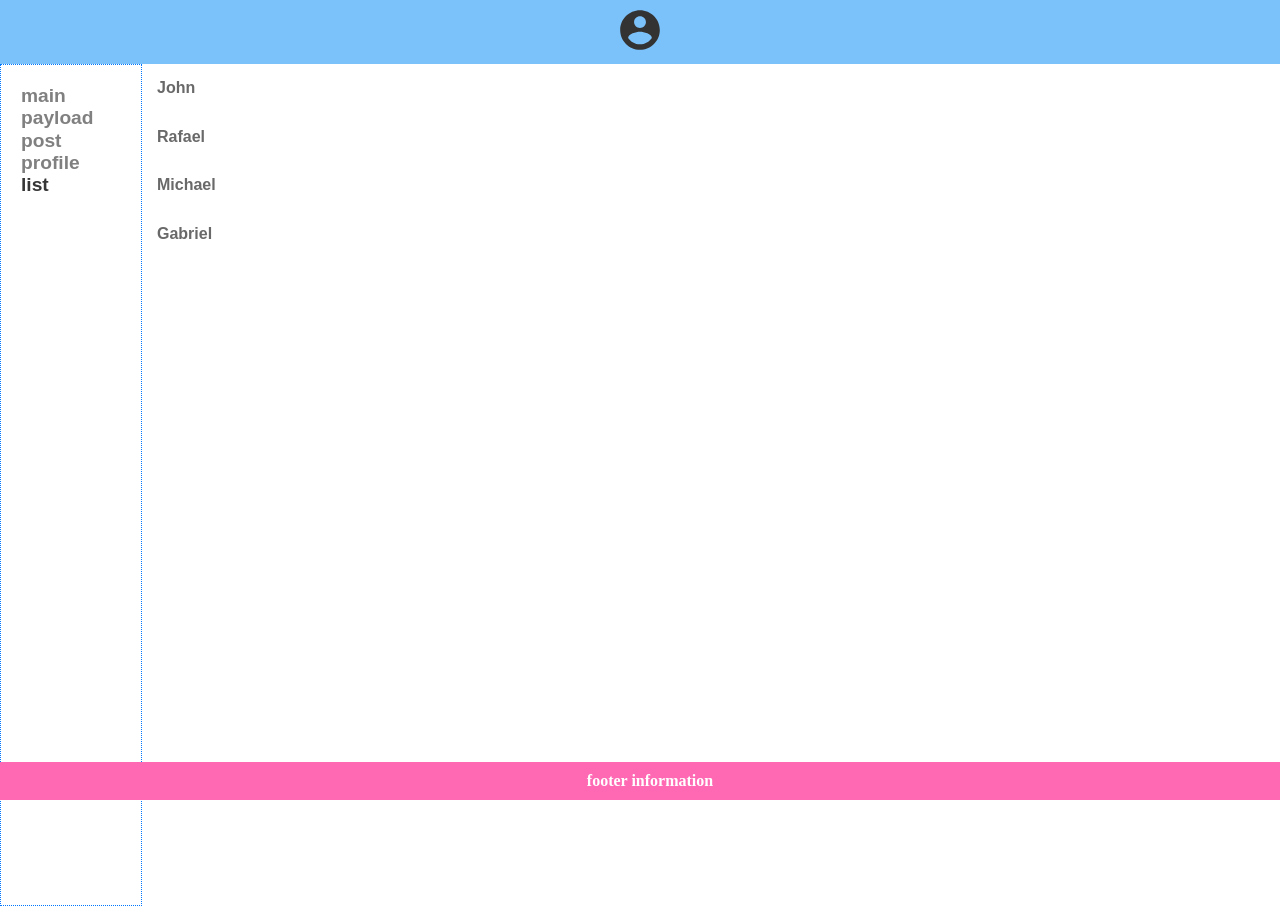
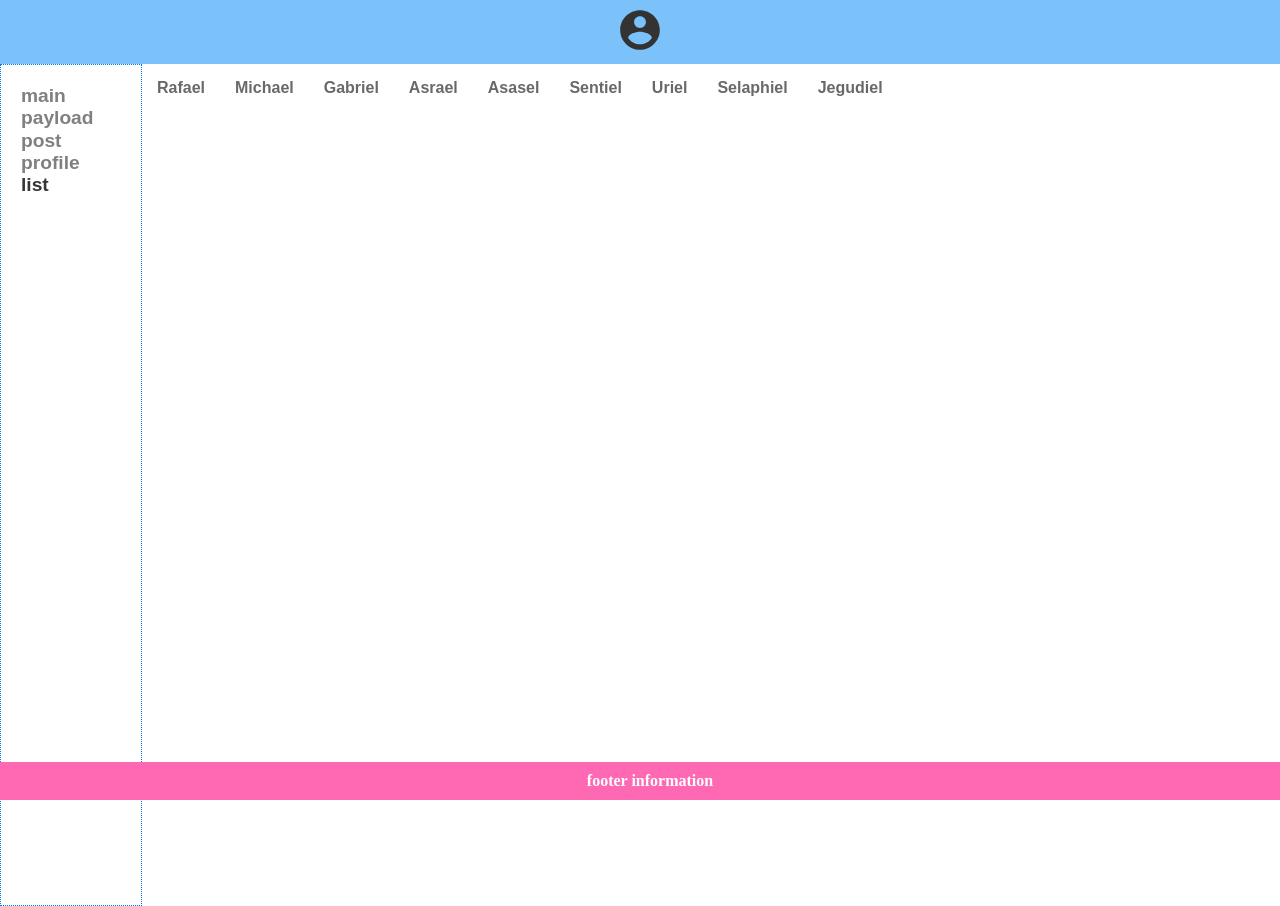
Before and after one commit to samolevich/starwarsapi, a React (Create React App) app: page /list in a window 1280 px wide. Built offline with nearby package versions, Linux system fonts and the light colour scheme; the HTML template or start-up script is replaced by a standard one.

Commit message:
use map for person in list.jsx

```diff
--- a/src/Components/List/List.jsx
+++ b/src/Components/List/List.jsx
@@ -1,6 +1,18 @@
 import React, { Component } from 'react';
 import { NavLink } from 'react-router-dom';
-import styles from './List.module.css'
+import styles from './List.module.css';
+
+const pullOfUsers = [
+  { name: 'Rafael', route: 1 },
+  { name: 'Michael', route: 2 },
+  { name: 'Gabriel', route: 3 },
+  { name: 'Asrael', route: 4 },
+  { name: 'Asasel', route: 5 },
+  { name: 'Sentiel', route: 6 },
+  { name: 'Uriel', route: 7 },
+  { name: 'Selaphiel', route: 8 },
+  { name: 'Jegudiel', route: 9 },
+];
 
 class Person extends Component {
   render() {
@@ -8,21 +20,16 @@ class Person extends Component {
       <div className={styles.person}>
         <NavLink to={`/list/${this.props.route}`}>{this.props.name}</NavLink>
       </div>
-    )
+    );
   }
 }
 
 class List extends Component {
   render() {
     return (
-      <div>
-        <Person name='John' route='1'/>
-        <Person name='Rafael' route='2'/>
-        <Person name='Michael' route='3'/>
-        <Person name='Gabriel' route='4'/>
-      </div>
-    )
+        pullOfUsers.map(person => <Person name={person.name} route={person.route} />)
+    );
   }
 }
 
-export default List
+export default List;
--- a/src/Components/List/List.module.css
+++ b/src/Components/List/List.module.css
@@ -5,6 +5,7 @@
 }
 
 .person a {
+  display: flexbox;
   text-decoration: none;
   color: dimgrey;
 }
```
